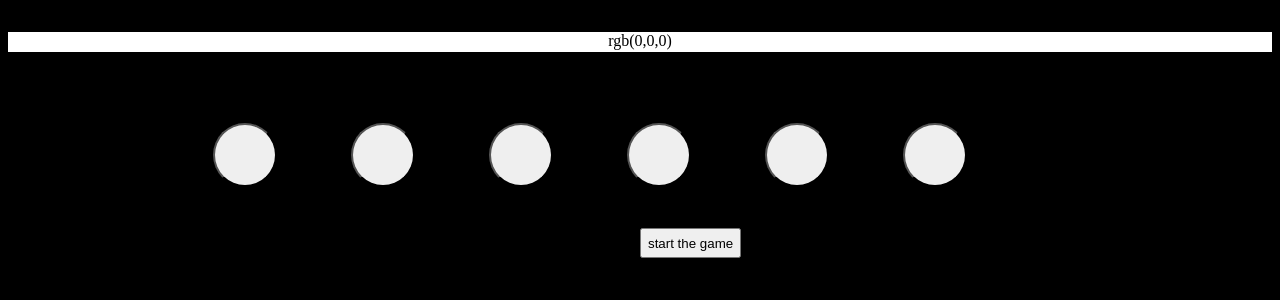
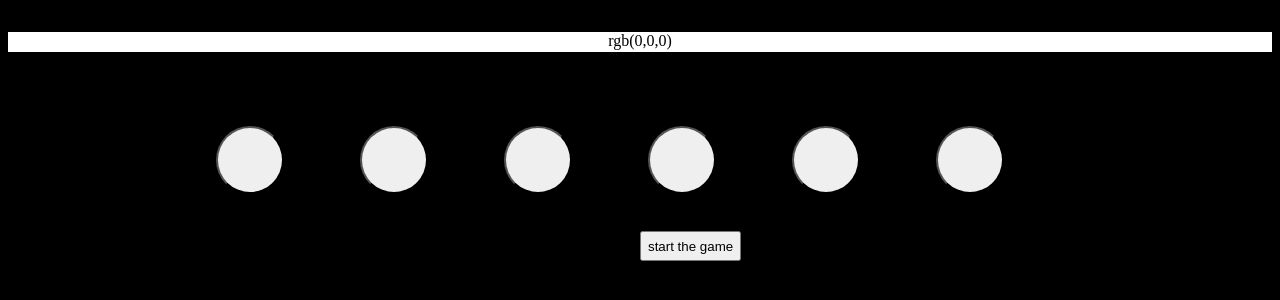
Before and after one commit to nikhil24agarwal/Guess-the-color, a plain HTML site: page index.html in a window 1280 px wide. Shown: the part 64-364 px from the top of the page. Drawn offline with Linux system fonts and the light colour scheme; files that its build step writes are made by us from their sources.

Commit message:
Update style.css

```diff
--- a/style.css
+++ b/style.css
@@ -17,14 +17,14 @@ body{
 }
 .button{
     border-radius: 50%;
-    size: 100px;
-    padding:30px;
-    margin:35px;
+    size: 101px;
+    padding:32px;
+    margin:36px;
 }
 
 .divs{
-    height:100px;
-    padding:20px;
+    height:99px;
+    padding:22px;
     margin-left: 150px;
 }
 #random{
```
